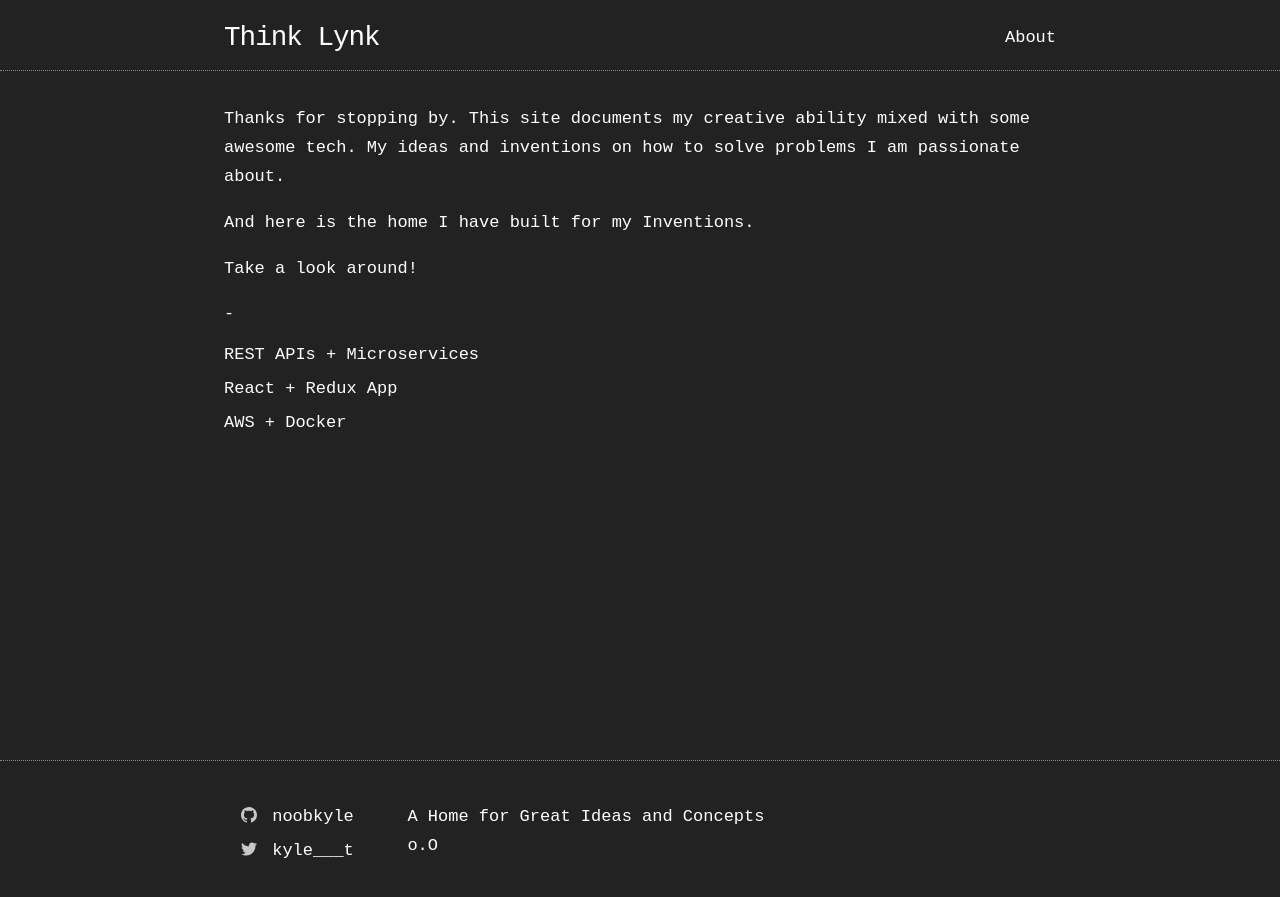
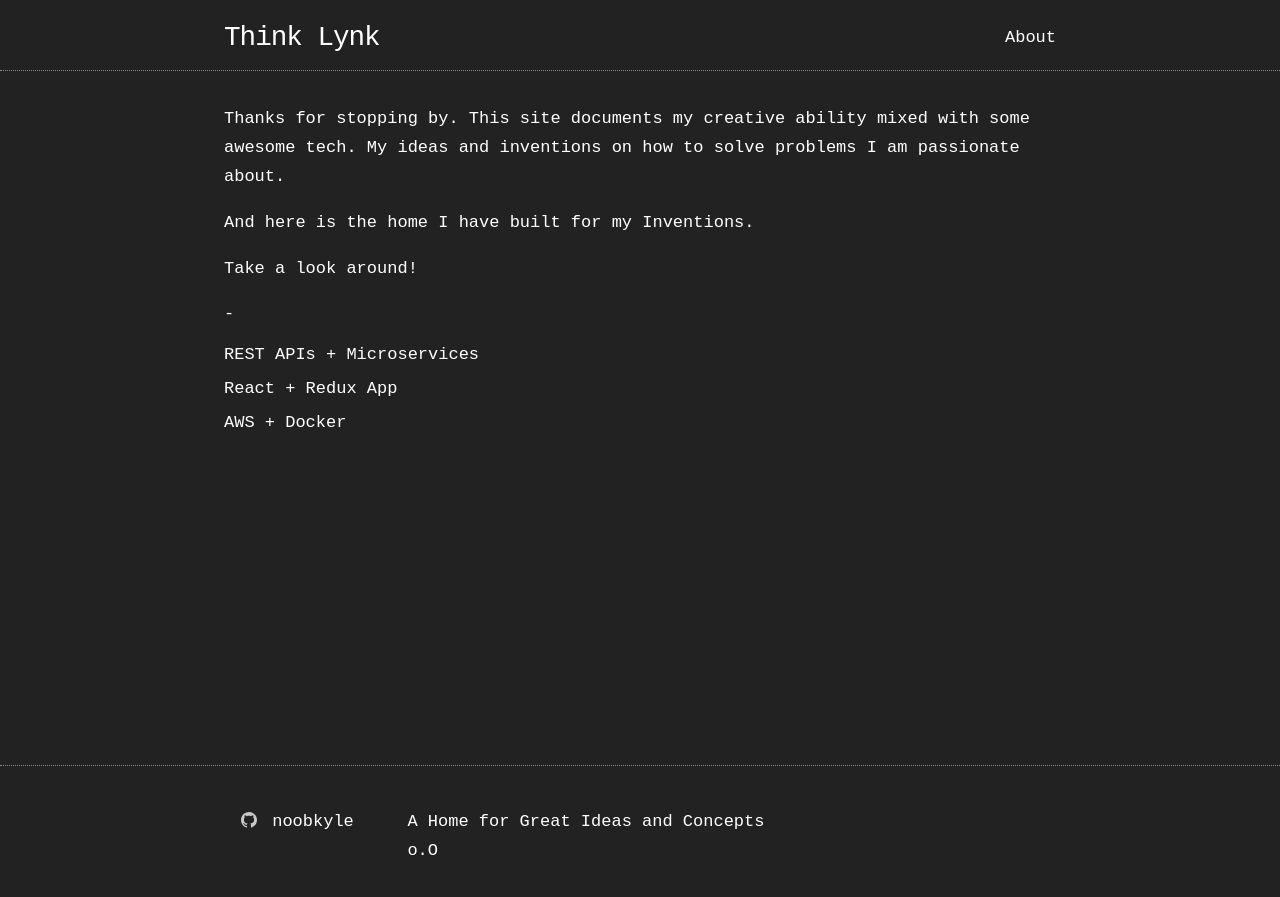
Before and after one commit to NoobKyle/ThinkLynk, a Jekyll site: the page built from index.markdown, in a window 1280 px wide. Shown: the top 897 px of the page. Built offline with Jekyll 4.4.1, drawn with Linux system fonts in a browser that asks for light colours.

Commit message:
Update _config.yml

```diff
--- a/_config.yml
+++ b/_config.yml
@@ -25,7 +25,7 @@ description: >- # this means to ignore newlines until "baseurl:"
     A Home for Great Ideas and Concepts o.O
 baseurl: "/ThinkLynk" # the subpath of your site, e.g. /blog
 url: "noobkyle.github.io" # the base hostname & protocol for your site, e.g. http://example.com
-twitter_username: kyle___t
+twitter_username:
 github_username:  noobkyle
 
 # Build settings
```
